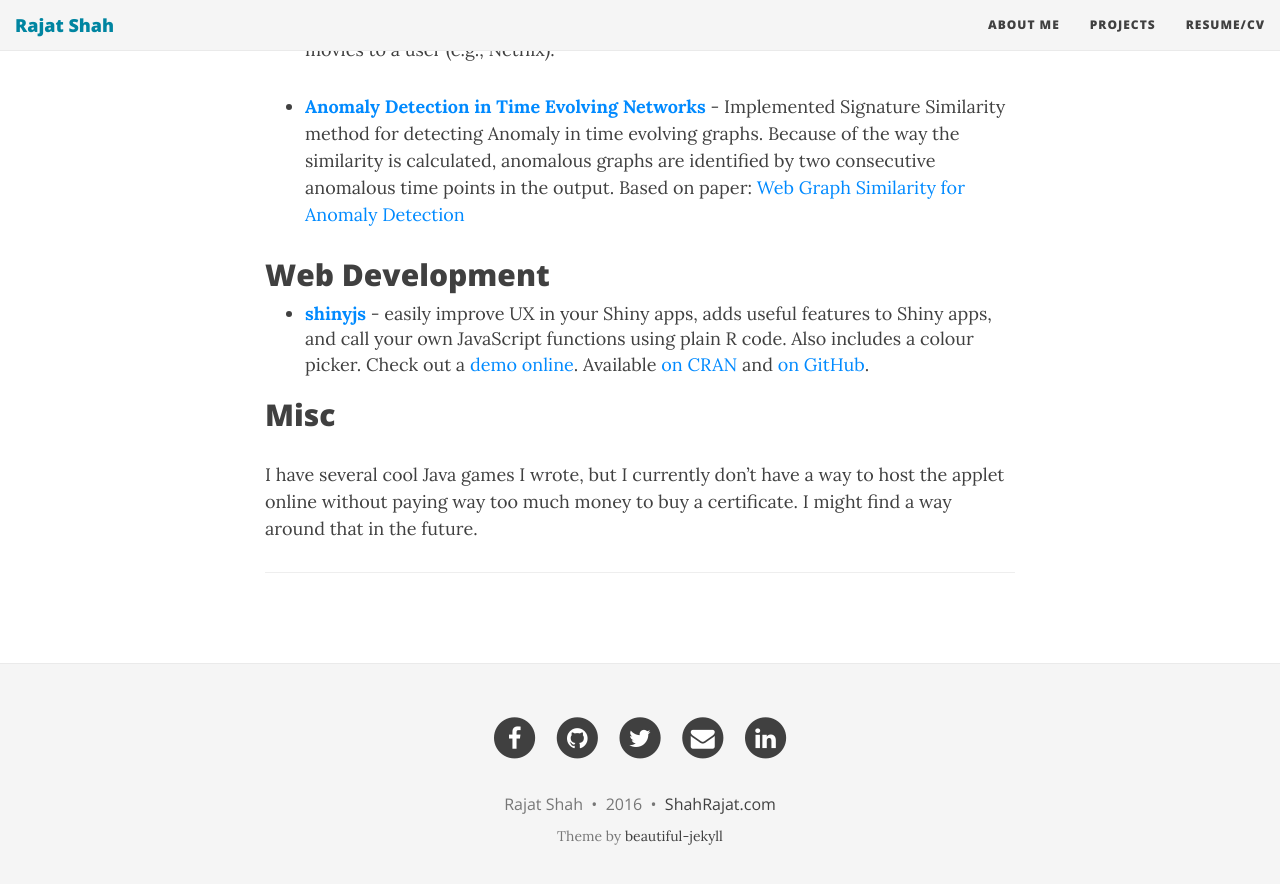
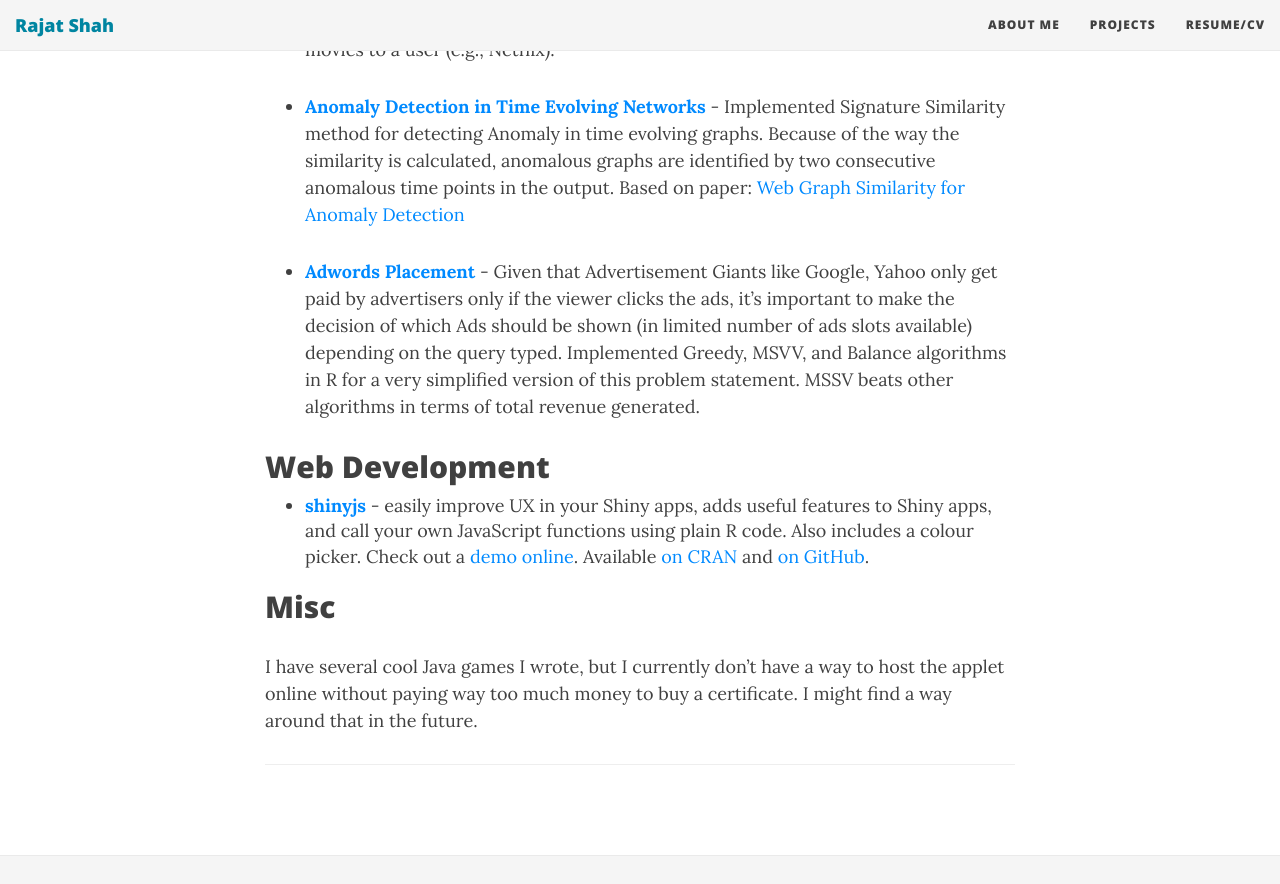
Before and after one commit to shahrajat/shahrajat.github.io, a Jekyll site: the page built from projects.md, in a window 1280 px wide and 900 px high, scrolled down 599 px. Shown: the top 884 px of the window. Built offline with Jekyll 4.4.1, drawn with Linux system fonts in a browser that asks for light colours; nearby versions of some CDN libraries; comment, search, counter and statistics services are not loaded.

Commit message:
Updated projects.md

```diff
--- a/projects.md
+++ b/projects.md
@@ -17,6 +17,9 @@
 -  **[Anomaly Detection in Time Evolving Networks](https://github.com/shahrajat/Data-Science/tree/master/music-recommender)** - Implemented Signature Similarity method for detecting Anomaly in time evolving graphs.  Because of the way the similarity is calculated, anomalous graphs are identified by two consecutive anomalous time points in the output.
 Based on paper: [Web Graph Similarity for Anomaly Detection](http://ilpubs.stanford.edu:8090/836/2/webgraph_similarity.pdf)
 
+-  **[Adwords Placement](https://github.com/shahrajat/Data-Science/tree/master/music-recommender)** - Given that Advertisement Giants like Google, Yahoo only get paid by advertisers only if the viewer clicks the ads, it's important to make the decision of which Ads should be shown (in limited number of ads slots available) depending on the query typed. Implemented Greedy, MSVV, and Balance algorithms in R for a very simplified version of this problem statement. MSSV beats other algorithms in terms of total revenue generated.
+
+
 ## Web Development
 
 - **[shinyjs](https://github.com/daattali/shinyjs)** -  easily improve UX in your Shiny apps, adds useful features to Shiny apps, and call your own JavaScript functions using plain R code.  Also includes a colour picker.  Check out a [demo online](http://daattali.com/shiny/shinyjs-demo/). Available [on CRAN](https://cran.r-project.org/package=shinyjs) and [on GitHub](https://github.com/daattali/shinyjs).
```
